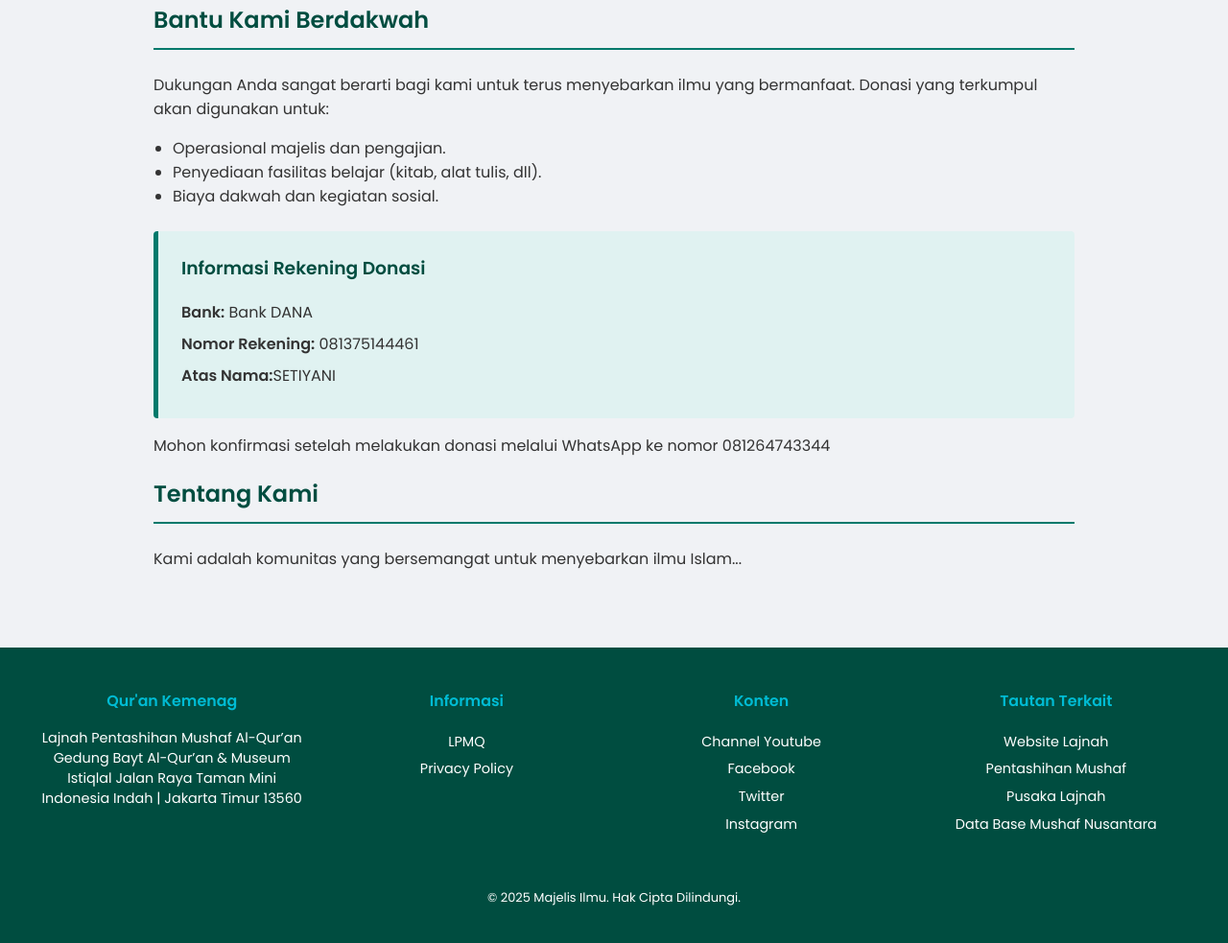
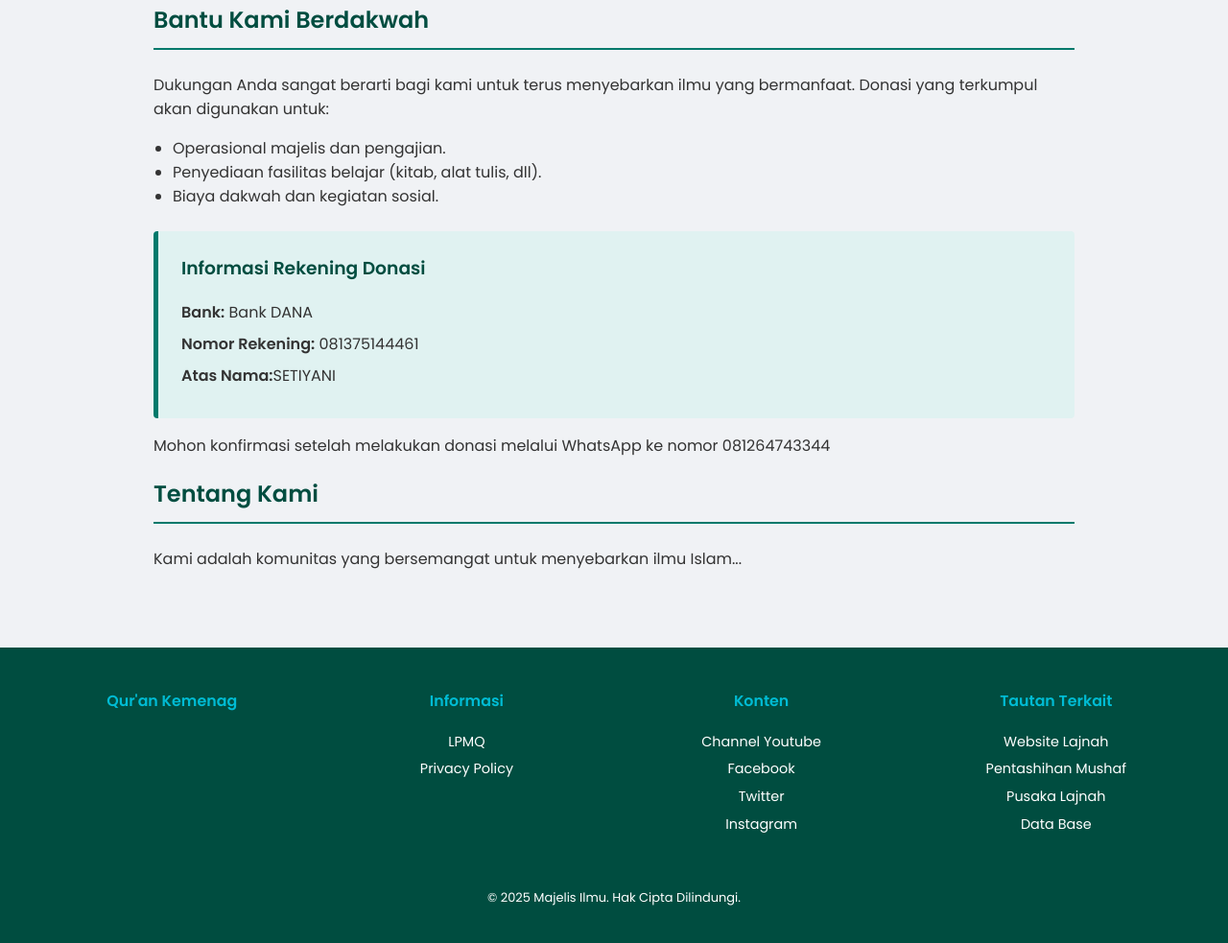
Before and after one commit to Jerry12-jet/pengajian-ibuk-debby, a plain HTML site: page index.html in a window 1280 px wide. Shown: the part 575-1558 px from the top of the page at 96% size. Drawn offline with Linux system fonts and the light colour scheme.

Commit message:
Update index.html

```diff
--- a/index.html
+++ b/index.html
@@ -59,12 +59,7 @@
         <div class="footer-container">
             <div class="footer-column">
                 <h4>Qur'an Kemenag</h4>
-                <p>
-                    Lajnah Pentashihan Mushaf Al-Qur’an
-                    Gedung Bayt Al-Qur’an & Museum Istiqlal
-                    Jalan Raya Taman Mini
-                    Indonesia Indah | Jakarta Timur 13560
-                </p>
+                <p></p>
             </div>
             <div class="footer-column">
                 <h4>Informasi</h4>
@@ -88,7 +83,7 @@
                     <li><a href="#">Website Lajnah</a></li>
                     <li><a href="#">Pentashihan Mushaf</a></li>
                     <li><a href="#">Pusaka Lajnah</a></li>
-                    <li><a href="#">Data Base Mushaf Nusantara</a></li>
+                    <li><a href="#">Data Base</a></li>
                 </ul>
             </div>
         </div>
@@ -97,4 +92,5 @@
         <p>&copy; 2025 Majelis Ilmu. Hak Cipta Dilindungi.</p>
     </footer>
 </body>
+
 </html>
```
